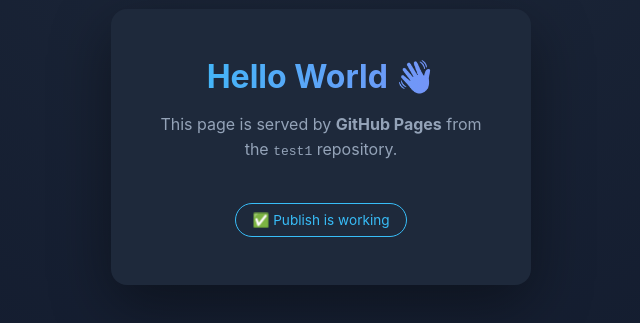
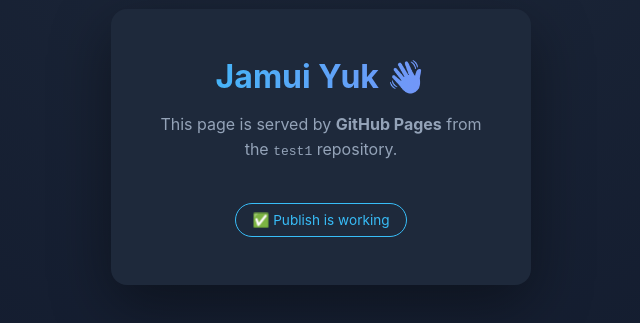
Before and after one commit to rnicrosoft-techsupport/test1, a plain HTML site: page index.html in a window 1280 px wide. Shown: the part 253-576 px from the top of the page, without its empty margins (319-959 px from the left). Drawn offline with Linux system fonts and the light colour scheme.

Commit message:
revise title

```diff
--- a/index.html
+++ b/index.html
@@ -53,7 +53,7 @@
 </head>
 <body>
   <main class="card">
-    <h1>Hello World 👋</h1>
+    <h1>Jamui Yuk 👋</h1>
     <p>This page is served by <strong>GitHub Pages</strong> from the <code>test1</code> repository.</p>
     <span class="badge">✅ Publish is working</span>
   </main>
```
